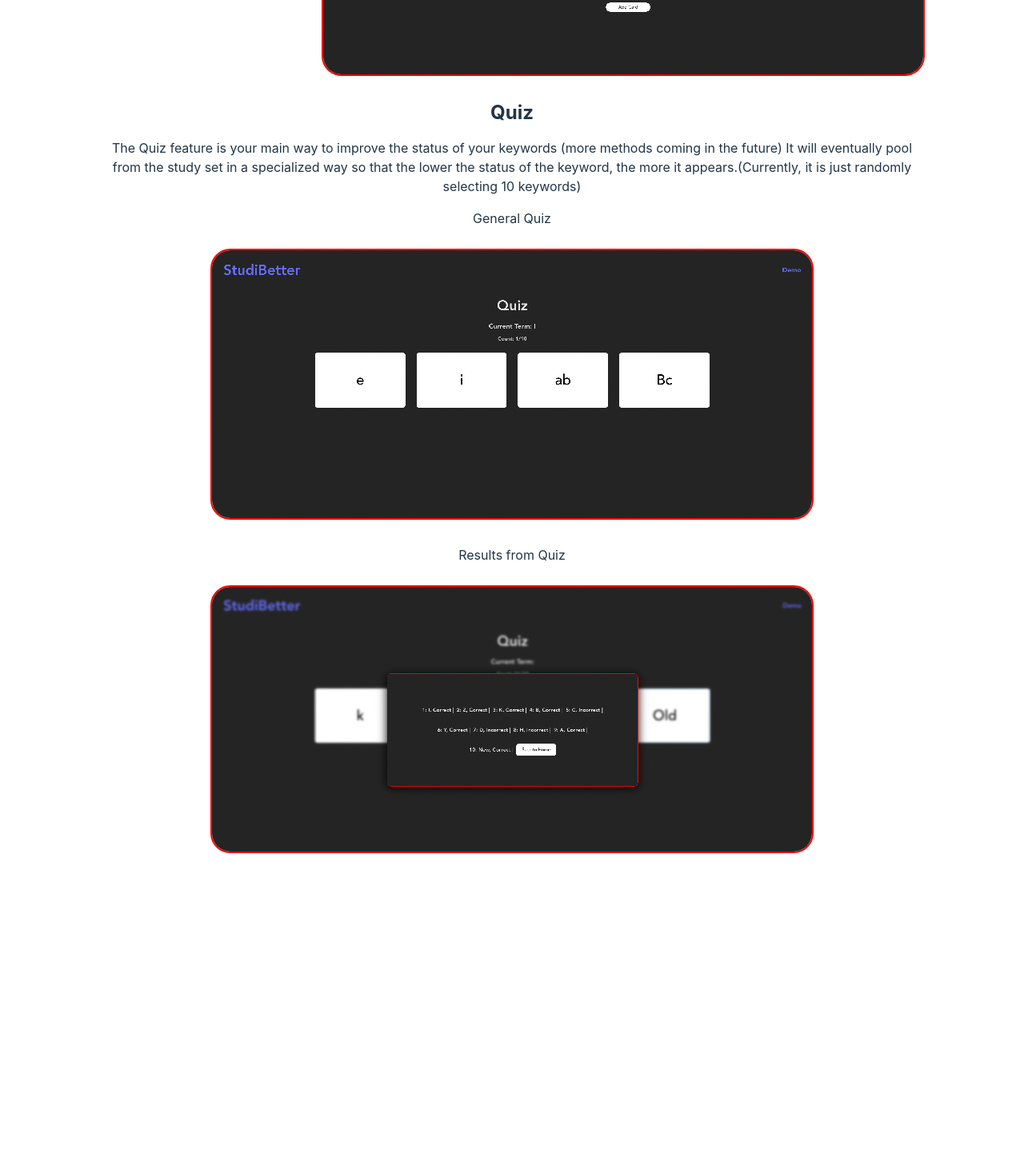
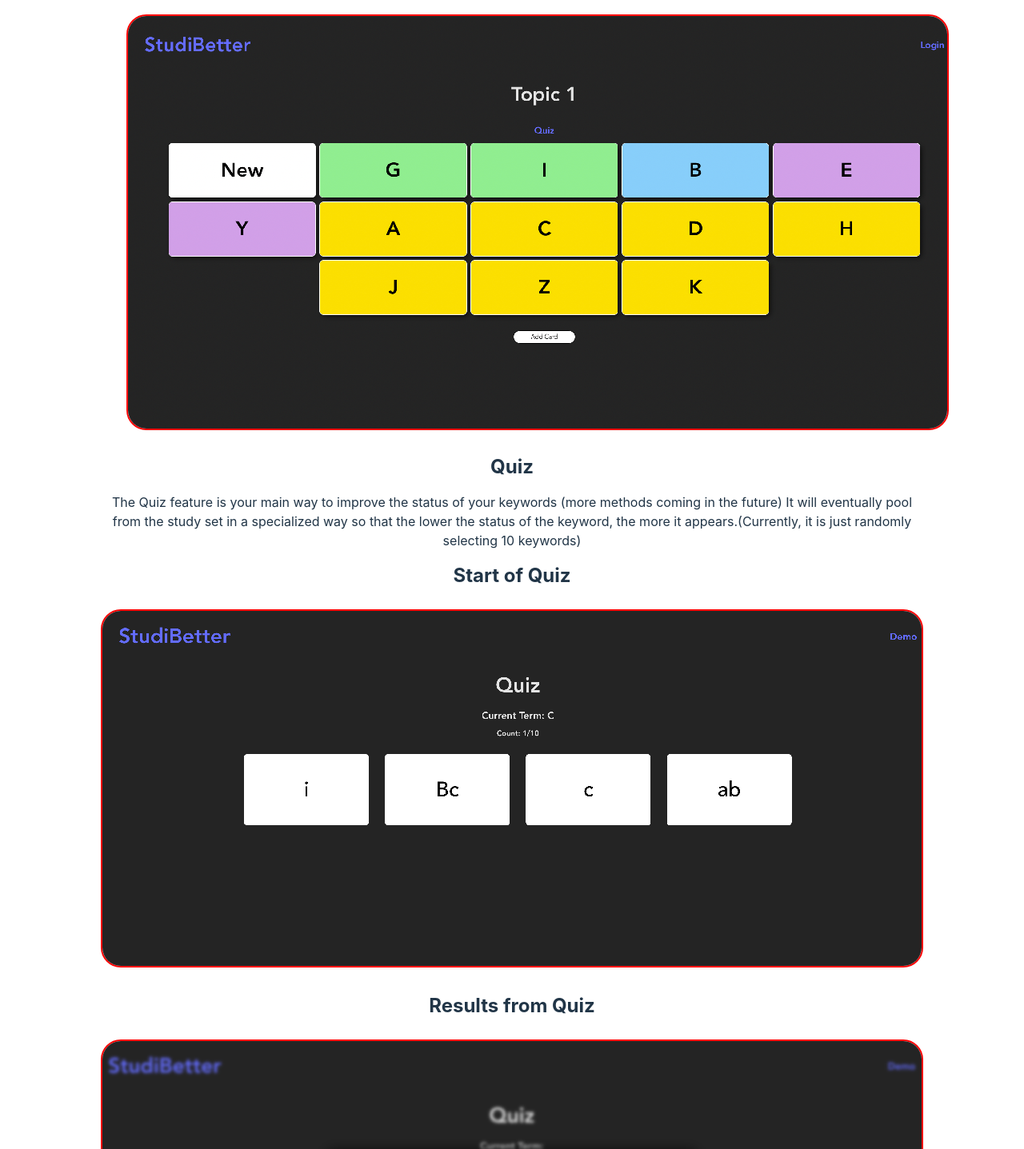
Before and after one commit to raylu15742cs/studibetter2.0, a React (Vite) app in the folder client/: page /demo in a window 1280 px wide. Shown: the part 672-2109 px from the top of the page at 80% size. Before the commit the page ends 1765 px from the top, so only its background shows below. Built offline with nearby package versions, Linux system fonts and the light colour scheme.

Commit message:
replace quiz image and update sizings

```diff
--- a/client/src/App.css
+++ b/client/src/App.css
@@ -65,7 +65,7 @@ input {
 }
 .image {
   max-width: 80vw;
-  width: 750px;
+  width: 1200px;
   border: 2px solid red;
   border-radius: 25px;
   margin: 10px;
--- a/client/src/Demo.tsx
+++ b/client/src/Demo.tsx
@@ -42,11 +42,11 @@ const Demo = () => {
             <div>
                 <p className='paragraphs'>The Quiz feature is your main way to improve the status of your keywords (more methods coming in the future) It will eventually pool from the study set in a specialized way so that the lower the status of the keyword, the more it appears.(Currently, it is just randomly selecting 10 keywords)</p>
                 <div>
-                    <p>General Quiz</p>
+                    <h2>Start of Quiz</h2>
                     <img  className='image' src={quizStart}/>
                 </div>
                 <div>
-                    <p>Results from Quiz</p>
+                    <h2>Results from Quiz</h2>
                     <img  className='image' src={results}/>
                 </div>
 
```
Also changed, not shown: client/src/assets/quizResult.png, client/src/assets/quizStart.png.
